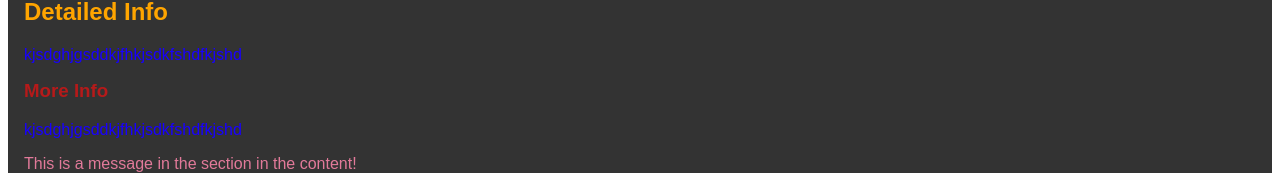
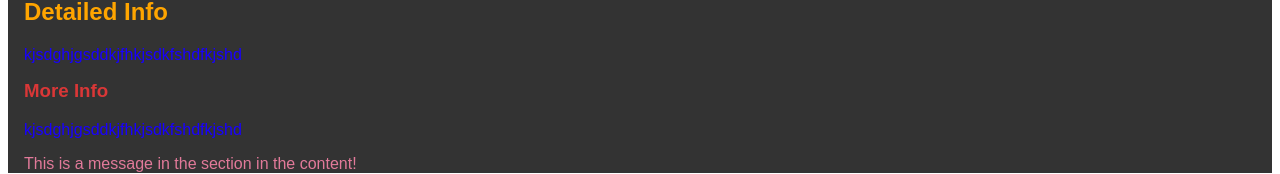
Before and after one commit to Scientific-Research/mk-003-sass-basics, a React (Vite) app: page / in a window 1280 px wide. Shown: the part 110-284 px from the top of the page. Built offline with nearby package versions, Linux system fonts and the light colour scheme.

Commit message:
chnage the color in h3

```diff
--- a/src/styles/App.scss
+++ b/src/styles/App.scss
@@ -22,7 +22,7 @@ div.App {
   }
   h3 {
     // color: yellow;
-    $headerColor: rgb(182, 26, 26);
+    $headerColor: rgb(218, 55, 55);
     color: $headerColor;
     margin-top: $headerTopMargin;
   }
```
